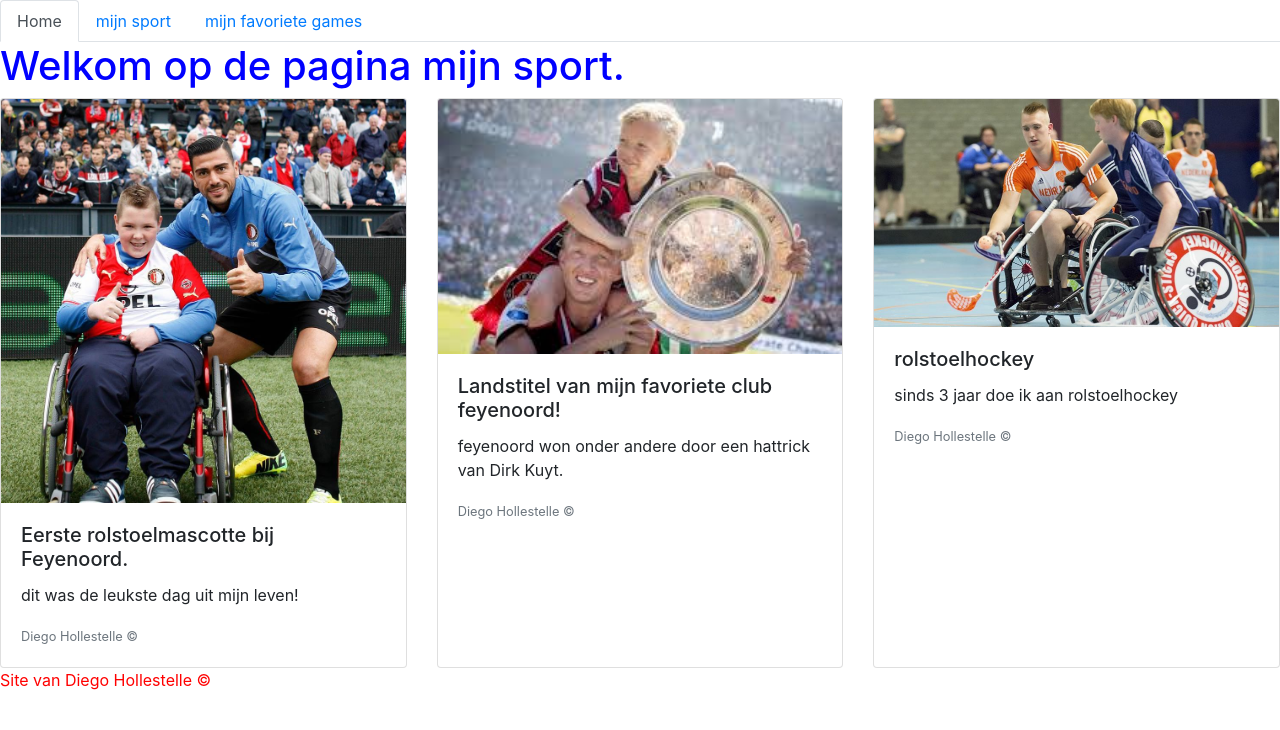
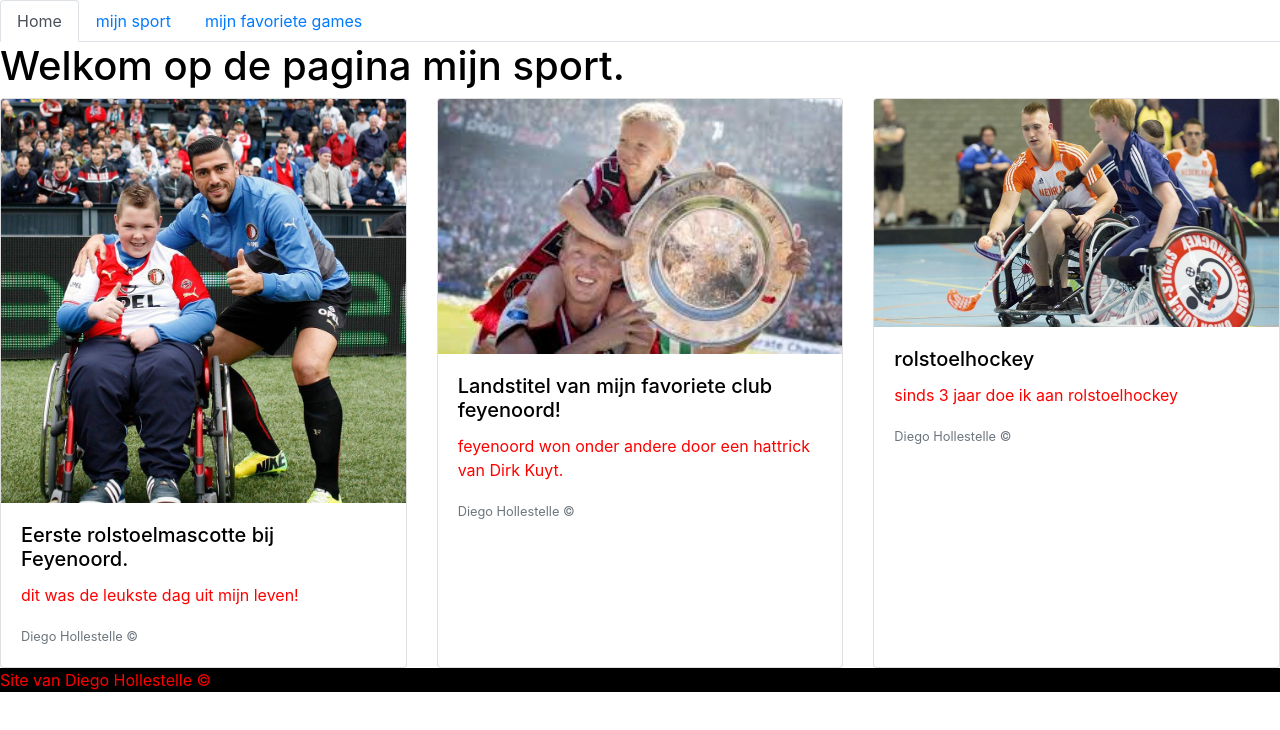
Before and after one commit to KlasArmando/week1-layout-diegoHollestelle, a plain HTML site: page mijn sport.html in a window 1280 px wide. Drawn offline with nearby package versions, Linux system fonts and the light colour scheme.

Commit message:
css/scss week 2 keuzedeel update

```diff
--- a/scss/style.scss
+++ b/scss/style.scss
@@ -1,8 +1,22 @@
-$primecolor: blue;
-$secondcoler: yellow;
+$primecolor: black;
+$secondcoler: red;
+$thirdcolor: white;
 h1{
   color:$primecolor;
 }
 footer {
   color: $secondcoler;
+  background-color: $primecolor;
 }
+.card-deck{
+  color: $primecolor;
+}
+nav {
+  color: $secondcoler;
+}
+.card-text{
+  color: $secondcoler;
+}
+body{
+  background-color: $thirdcolor;
+}
```
Also changed, not shown: css/style.css, 1 other file.
